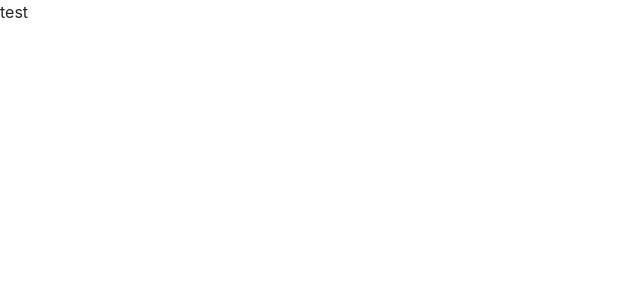
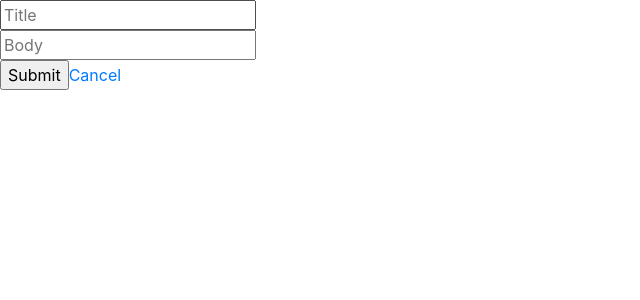
Before and after one commit to takuyatechexpert/reactudemy, a React (Create React App) app: page /events/new in a window 1280 px wide. Shown: the top 300 px of the page, without its empty margins (0-640 px from the left). Built offline with nearby package versions, Linux system fonts and the light colour scheme.

Commit message:
implement event new component

```diff
--- a/src/actions/index.js
+++ b/src/actions/index.js
@@ -1,6 +1,8 @@
 import axios from 'axios'
 // リデューサーで再利用するらしい 再利用する場合はexportで記述する
 export const READ_EVENTS = 'READ_EVENTS'
+export const CREATE_EVENT = 'CREATE_EVENT'
+
 
 const ROOT_URL = 'https://udemy-utils.herokuapp.com/api/v1'
 const QUERYSTRING = '?token=token123'
@@ -10,3 +12,9 @@ export const readEvents = () => async dispatch => {
   const response = await axios.get(`${ROOT_URL}/events${QUERYSTRING}`)
   dispatch({type: READ_EVENTS, response})
 }
+
+export const postEvent = values => async dispatch => {
+  // 上記でconstを定義しているので、そこから呼び出しているその為、通常では''が必要だが変数として呼び出しているので''は必要ない
+  const response = await axios.post(`${ROOT_URL}/events${QUERYSTRING}`, values)
+  dispatch({type: CREATE_EVENT, response})
+}
--- a/src/components/events_new.js
+++ b/src/components/events_new.js
@@ -1,19 +1,61 @@
 import React, { Component } from 'react';
 import { connect } from 'react-redux'
 import { Link } from 'react-router-dom'
-// import { postEvents } from '../actions'
+import { Field, reduxForm } from 'redux-form'
+import { postEvent } from '../actions'
 
 class EventsNew extends Component {
+  constructor(props) {
+    super(props)
+    this.onSubmit = this.onSubmit.bind(this)
+  }
+
+  renderField(field) {
+    const { input, label, type, meta: { touched, error } } = field
+
+    return (
+      <div>
+        <input {...input} placeholder={label} type={type} />
+        {touched && error && <span>{error}</span>}
+      </div>
+    )
+  }
+
+  async onSubmit(values) {
+    await this.props.postEvent(values)
+    this.props.history.push('/')
+  }
 
   render() {
+    const { handleSubmit } = this.props
+
     return (
-      <React.Fragment>
-        <div>test</div>
-      </React.Fragment>
+      <form onSubmit={handleSubmit(this.onSubmit)}>
+        <div>
+          <Field label="Title" name="title" type="text" component={this.renderField} />
+        </div>
+        <div>
+          <Field label="Body" name="body" type="text" component={this.renderField} />
+        </div>
+        <div>
+          <input type="submit" value="Submit" disabled={false} />
+          <Link to="/">Cancel</Link>
+        </div>
+      </form>
     )
   }
 }
 
-// const mapDispatchToProps = ({ postEvents })
+const validate = values => {
+  const errors = {}
 
-export default connect(null, null)(EventsNew)
+  if (!values.title) errors.title = "Enter a title, please."
+  if (!values.body) errors.body = "Enter a body, please."
+
+  return errors
+}
+const mapDispatchToProps = ({ postEvent })
+
+export default connect(null, mapDispatchToProps)(
+  reduxForm({ validate, form: 'eventNewForm' })(EventsNew)
+)
--- a/src/reducers/index.js
+++ b/src/reducers/index.js
@@ -1,3 +1,4 @@
 import { combineReducers } from 'redux'
+import { reducer as form } from 'redux-form'
 import events from './events'
-export default combineReducers({ events })
+export default combineReducers({ events, form })
```
